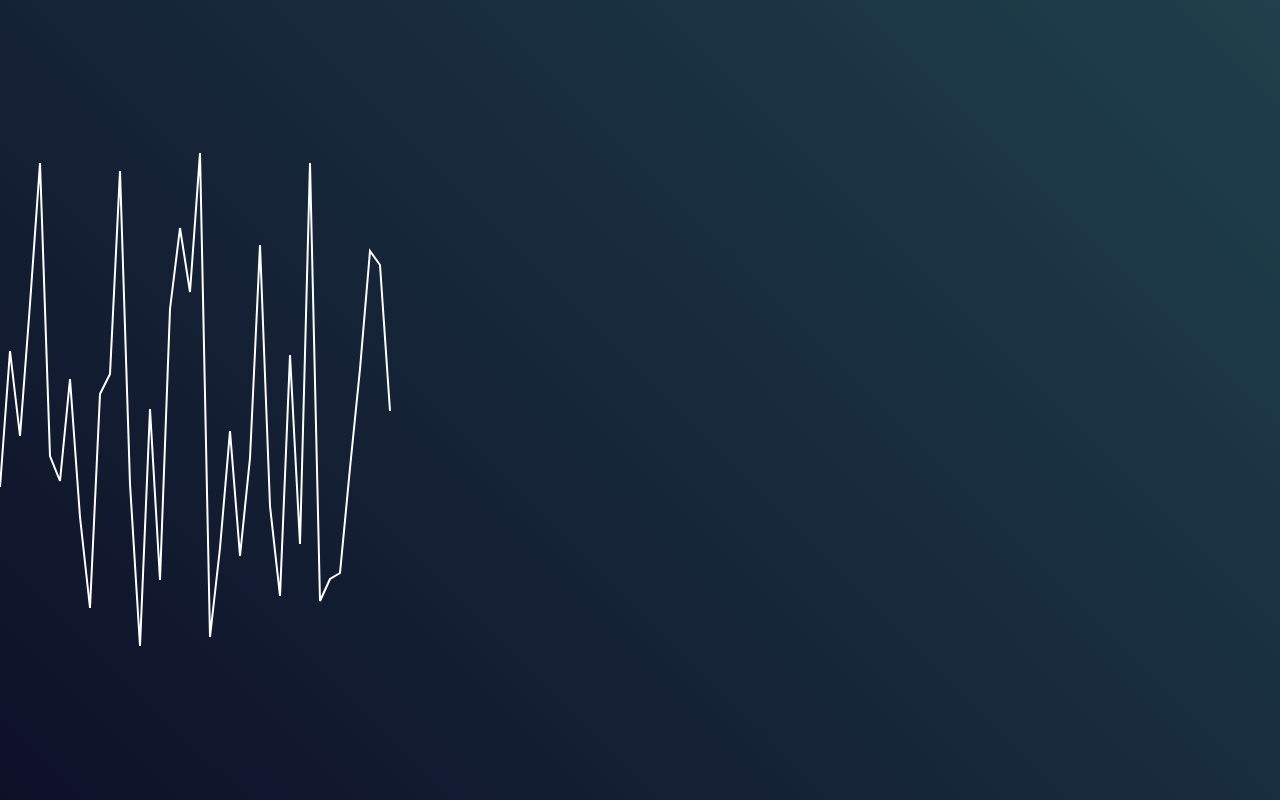
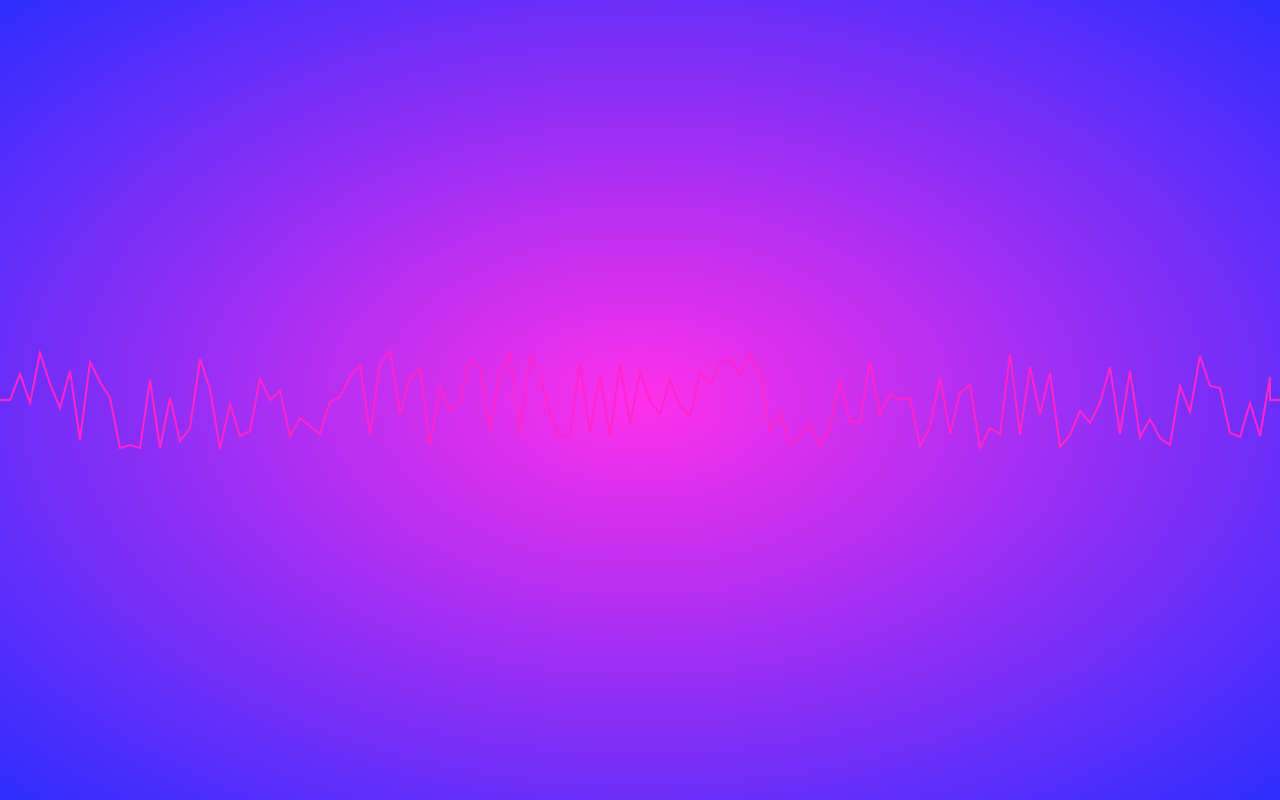
Before and after one commit to surajk95/tests, a plain HTML site: page tests.html in a window 1280 px wide. Drawn offline with Linux system fonts and the light colour scheme; a web font is replaced by a local one.

Commit message:
working pulse

```diff
--- a/tests.css
+++ b/tests.css
@@ -1,15 +1,15 @@
 @import url('https://fonts.googleapis.com/css?family=La+Belle+Aurore');
 
 body {
-    background: black;
+    background: radial-gradient(rgb(255, 48, 234), rgb(45, 45, 255));
     color: white;
     display: flex;
     justify-content: center;
     align-items: center;
-    background: linear-gradient(45deg, rgb(14 16 40), rgb(31 64 76));
+    /* background: linear-gradient(45deg, rgb(14 16 40), rgb(31 64 76)); */
 }
 svg {
-  stroke: white;
+  stroke: rgb(255, 37, 204);
   fill: none;
   stroke-width: 2px;
   transform: translateX(0);
--- a/tests.js
+++ b/tests.js
@@ -1,4 +1,7 @@
-const xLimit = 500, yLimit = 500, animationSpeed = 50, jumpFactor = 10
+let xLimit = window.innerWidth-0, yLimit = 100, animationSpeed = 50, jumpFactor = 10
+const head = [[0, yLimit/2], [10, yLimit/2]], tail = [[xLimit-10, yLimit/2], [xLimit, yLimit/2]]
+let beats = [...head, ...tail]
+let target = null
 
 window.onload = () => {
     console.log('init...')
@@ -6,7 +9,9 @@ window.onload = () => {
 };
 
 function init() {
-    pulse()
+    target = document.querySelector('#pulse')
+    //xLimit = window.innerWidth-300
+    pulse2()
 }
 
 function pulse() {
@@ -16,6 +21,60 @@ function pulse() {
 </svg>`
     //draw_web(0)
     draw_heartbeat(0)
+}
+
+function pulse2() {
+    //render()
+    const numValues = Math.floor(xLimit/10)-3
+    insert_rand(numValues)
+    render()
+    next_iter()
+    setInterval(animate_pulse, animationSpeed)
+    // target.innerHTML = get_path()
+}
+
+function render() {
+    target.innerHTML = get_path()
+}
+
+function animate_pulse() {
+    render()
+    next_iter()
+    // setTimeout(animate_pulse, 1000)
+    // setTimeout(animate_pulse(), 1000)
+}
+
+function get_path() {
+    let path = `<svg id="svg" height="${yLimit}" width="${xLimit}">
+    <path d="M ${beats[0][0]} ${beats[0][1]}`
+    for(let i=1; i<beats.length; i++) {
+        path += ` L ${beats[i][0]} ${beats[i][1]}`
+    }
+    path += `"</svg>`
+    return path
+}
+
+function insert_rand(val) {
+    beats.pop()
+    beats.pop()
+    for(let i=0; i<=val; i++) {
+        const prev = beats[beats.length-1]
+        beats.push([prev[0]+10, gen(yLimit)])
+    }
+    beats[beats.length-1][1] = yLimit/2
+    beats.push(...tail)
+    // console.log(`rand`, beats)
+}
+
+function next_iter() {
+    let body = [...beats].slice(3, beats.length-2)
+    // console.log(body)
+    for(let i of body) {
+        i[0] -= 10
+    }
+    body.push([body[body.length-1][0]+10, gen(yLimit)])
+    beats = [...head, ...body, ...tail]
+    // console.log(`iter`, beats)
 }
 
 function draw_heartbeat(x, count=0) {
```
